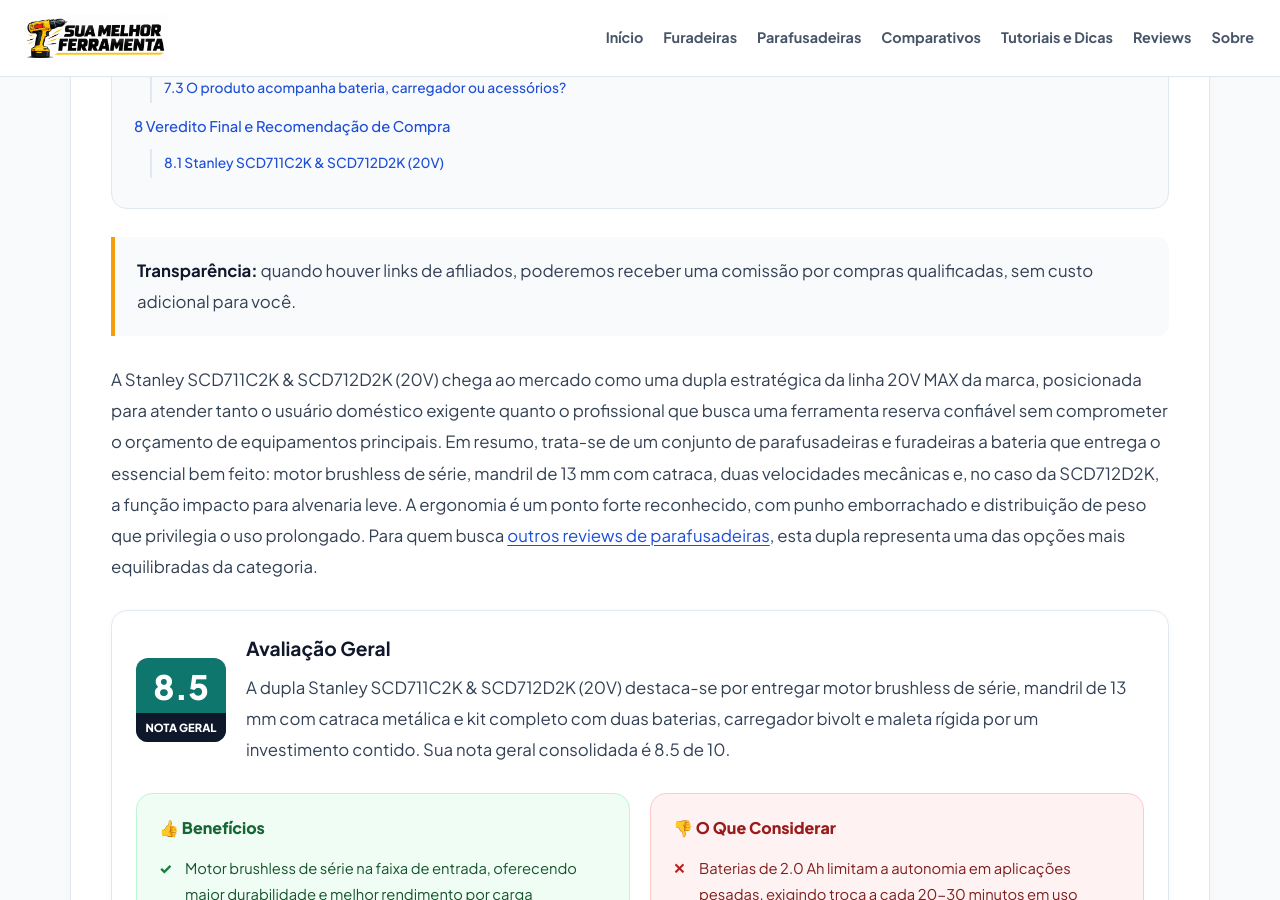
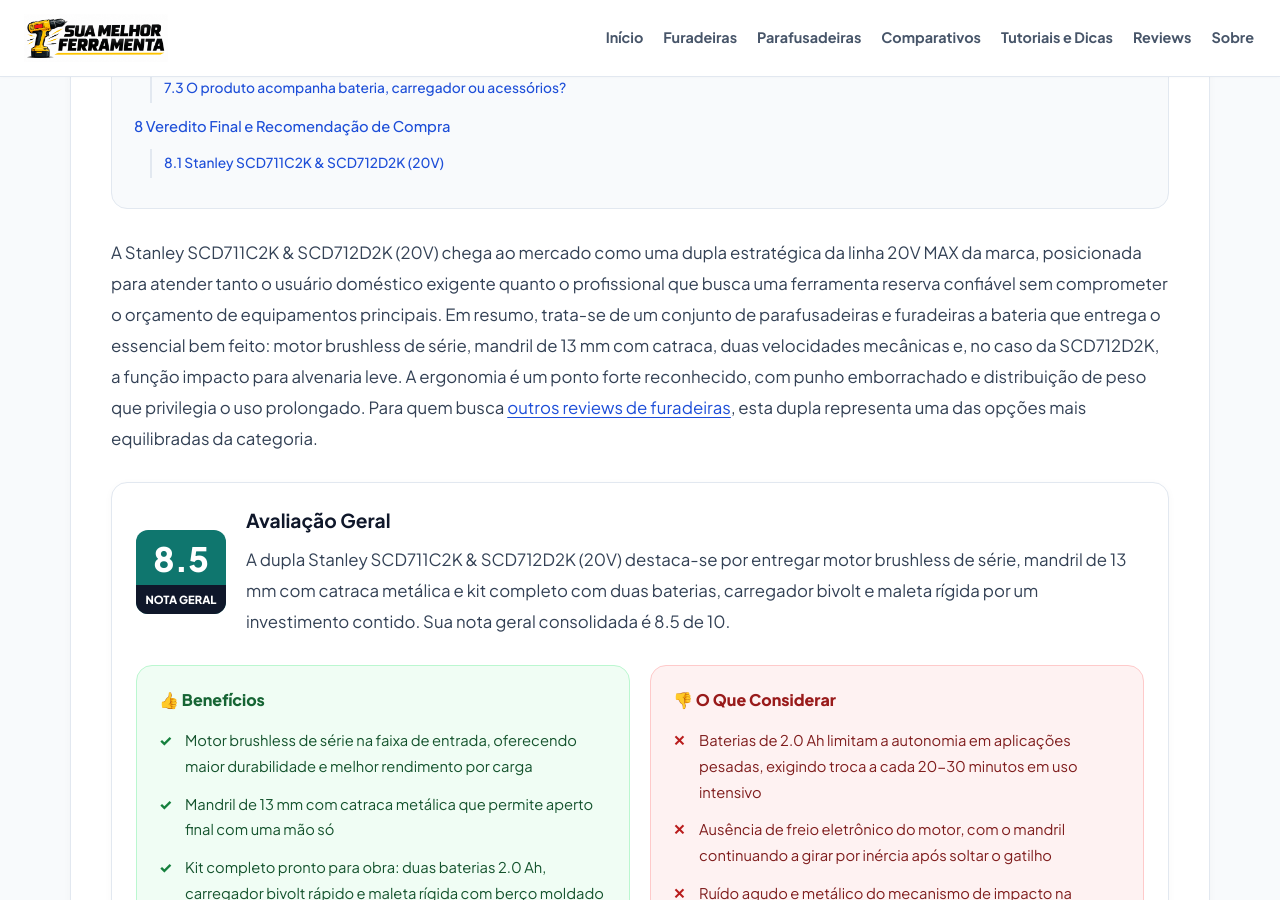
Before and after one commit to membroequipe/SiteReview, a Jekyll site: the page built from _posts/2026-10-24-stanley-scd711c2k-scd712d2k-20v.md, in a window 1280 px wide and 900 px high, scrolled down 1195 px. Built offline with Jekyll 4.4.1, drawn with Linux system fonts in a browser that asks for light colours; some of the changed text lies outside the part shown.

Commit message:
Update 2026-10-24-stanley-scd711c2k-scd712d2k-20v.md

```diff
--- a/_posts/2026-10-24-stanley-scd711c2k-scd712d2k-20v.md
+++ b/_posts/2026-10-24-stanley-scd711c2k-scd712d2k-20v.md
@@ -29,9 +29,7 @@
 
 {% include review-toc.html %}
 
-> **Transparência:** quando houver links de afiliados, poderemos receber uma comissão por compras qualificadas, sem custo adicional para você.
-
-A Stanley SCD711C2K & SCD712D2K (20V) chega ao mercado como uma dupla estratégica da linha 20V MAX da marca, posicionada para atender tanto o usuário doméstico exigente quanto o profissional que busca uma ferramenta reserva confiável sem comprometer o orçamento de equipamentos principais. Em resumo, trata-se de um conjunto de parafusadeiras e furadeiras a bateria que entrega o essencial bem feito: motor brushless de série, mandril de 13 mm com catraca, duas velocidades mecânicas e, no caso da SCD712D2K, a função impacto para alvenaria leve. A ergonomia é um ponto forte reconhecido, com punho emborrachado e distribuição de peso que privilegia o uso prolongado. Para quem busca [outros reviews de parafusadeiras]({{ '/reviews/' | relative_url }}), esta dupla representa uma das opções mais equilibradas da categoria.
+A Stanley SCD711C2K & SCD712D2K (20V) chega ao mercado como uma dupla estratégica da linha 20V MAX da marca, posicionada para atender tanto o usuário doméstico exigente quanto o profissional que busca uma ferramenta reserva confiável sem comprometer o orçamento de equipamentos principais. Em resumo, trata-se de um conjunto de parafusadeiras e furadeiras a bateria que entrega o essencial bem feito: motor brushless de série, mandril de 13 mm com catraca, duas velocidades mecânicas e, no caso da SCD712D2K, a função impacto para alvenaria leve. A ergonomia é um ponto forte reconhecido, com punho emborrachado e distribuição de peso que privilegia o uso prolongado. Para quem busca [outros reviews de furadeiras]({{ '/reviews/' | relative_url }}), esta dupla representa uma das opções mais equilibradas da categoria.
 
 {% include resumo-avaliacao.html %}
 
@@ -43,7 +41,7 @@
 
 ## Construção e Ergonomia
 
-A Stanley posiciona a dupla SCD711C2K e SCD712D2K no segmento de entrada profissional — aquela faixa onde o custo-benefício precisa ser cirúrgico: não pode ser brinquedo de hobbyista, mas também não carrega o prêmio de marca das linhas topo de linha como DeWalt XR ou Makita LXT. O diferencial competitivo imediato é a inclusão do motor brushless como padrão em ambos os modelos, algo que concorrentes diretos na mesma faixa de investimento ainda oferecem apenas com motor de escovas (carbono). Isso se traduz em maior durabilidade, menor aquecimento sob carga contínua e melhor aproveitamento da carga da bateria, fator crítico quando se trabalha com packs de 2.0 Ah. Se você está montando sua primeira caixa de ferramentas, vale conferir o [guia das melhores parafusadeiras]({{ '/qual-a-melhor-parafusadeira/' | relative_url }}) para entender onde esta Stanley se encaixa.
+A Stanley posiciona a dupla SCD711C2K e SCD712D2K no segmento de entrada profissional — aquela faixa onde o custo-benefício precisa ser cirúrgico: não pode ser brinquedo de hobbyista, mas também não carrega o prêmio de marca das linhas topo de linha como DeWalt XR ou Makita LXT. O diferencial competitivo imediato é a inclusão do motor brushless como padrão em ambos os modelos, algo que concorrentes diretos na mesma faixa de investimento ainda oferecem apenas com motor de escovas (carbono). Isso se traduz em maior durabilidade, menor aquecimento sob carga contínua e melhor aproveitamento da carga da bateria, fator crítico quando se trabalha com packs de 2.0 Ah. Se você está montando sua primeira caixa de ferramentas, vale conferir o [guia das melhores furadeiras]({{ '/qual-a-melhor-furadeira/' | relative_url }}) para entender onde esta Stanley se encaixa.
 
 A construção do corpo utiliza polímero reforçado com nylon nas áreas de maior tensão estrutural, enquanto o punho recebe overmold de borracha termoplástica com textura diamantada. Na prática, isso resulta em uma pegada que não escorre mesmo com mãos suadas ou sujas de graxa, e a geometria do punho — levemente inclinada para frente — alinha o pulso ao eixo do mandril, reduzindo a fadiga em aplicações de parafusamento repetitivo. O equilíbrio de peso com a bateria de 2.0 Ah instalada é neutro, levemente traseiro, o que ajuda no controle da ferramenta ao perfurar em ângulos desconfortáveis, como tetos ou cantos de armários.
 
```
